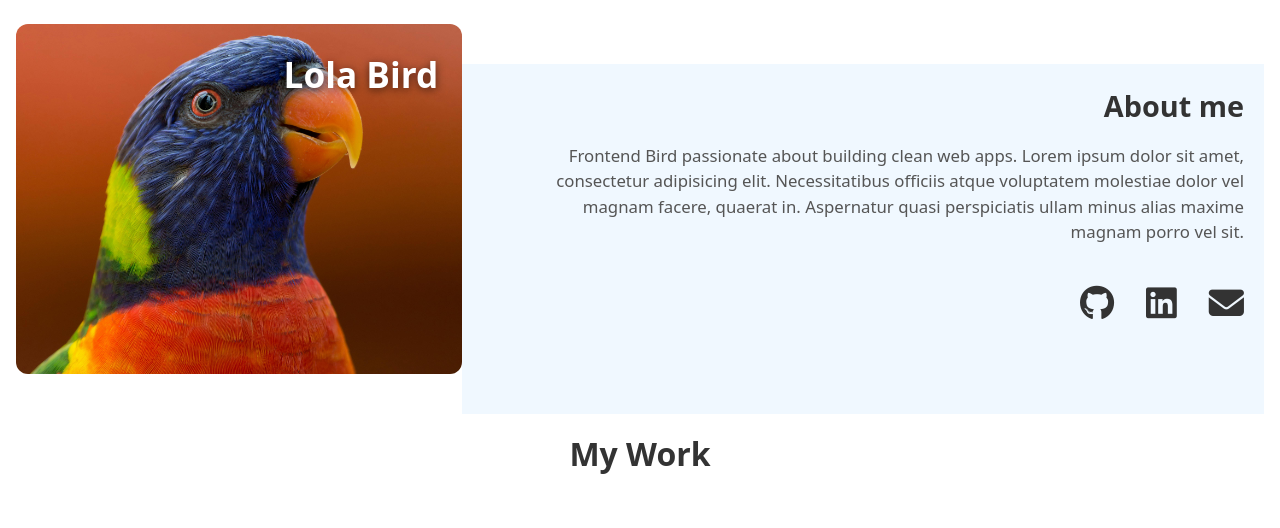
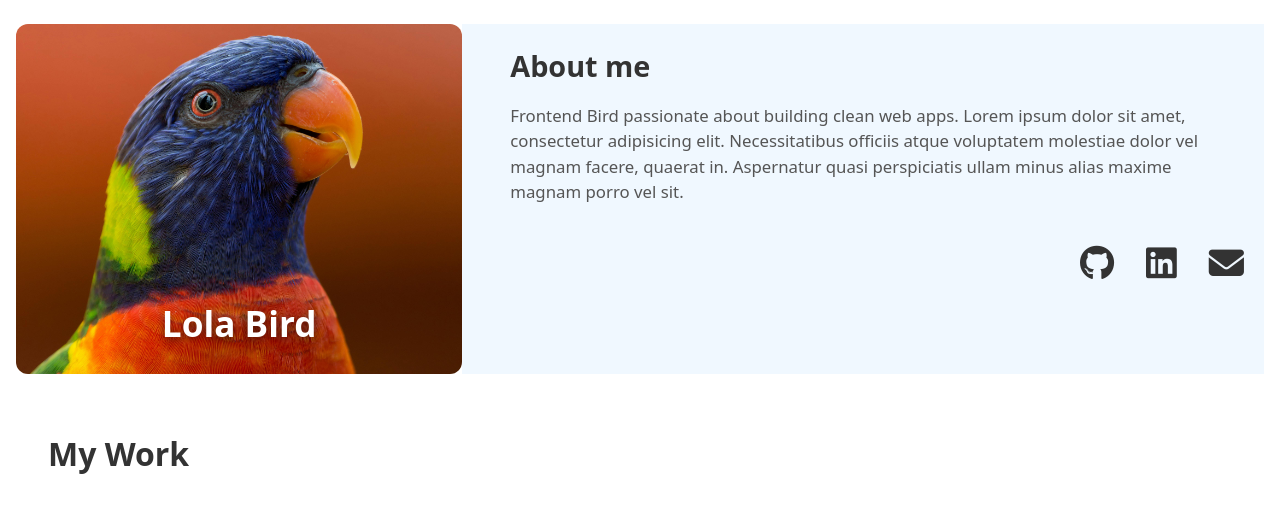
Before and after one commit to MarijaAvramovic/homepage, a plain HTML site: page index.html in a window 1280 px wide. Shown: the top 528 px of the page. Drawn offline with Linux system fonts and the light colour scheme.

Commit message:
add desktop media query

```diff
--- a/styles.css
+++ b/styles.css
@@ -203,6 +203,11 @@ footer img {
 
 
 @media (min-width: 768px) {
+
+    .projects h2 {
+  text-align: left;
+  margin-left: 2rem;
+    }
     .hero{
         flex-direction: row;
         gap: 0;
@@ -210,20 +215,23 @@ footer img {
   .hero-img {
         align-items: start;
     justify-content: right;
+
     transition:
     transform 0.35s cubic-bezier(0.34, 1.56, 0.64, 1),  /* nice overshoot/bounce */
     box-shadow 0.35s ease;
   }
     .hero-img:hover{
-   transform: translateY(40px)
+   transform: translateY(30px) ;
+
   }
 
     .about-me {
         background-color: aliceblue;
         padding: 20px;
- transform: translateY(40px);
+ transform: translateY(40px)  translateX(-30px);
  text-align: right;
  padding-left: 3rem;
+  z-index: -1;
        }
  .icons {
   justify-content: right;
@@ -233,7 +241,7 @@ footer img {
 .project-grid{
 
  grid-template-columns: repeat(2, 1fr);
-    gap: 2rem;                               /* bigger gap looks better */
+    gap: 2rem;
     padding: 2rem 1.5rem;
 }
  footer {
@@ -249,5 +257,28 @@ footer img {
 }
 
 @media (min-width: 1024px) {
-  /* desktop – 3 kolone, širi sadržaj */
+.project-grid{
+
+  grid-template-columns: repeat(3, 1fr);
+    gap: 2rem;
 }
+     .hero-img {
+    align-items: flex-end;
+    justify-content: center;
+
+    transition:
+    transform 0.35s cubic-bezier(0.34, 1.56, 0.64, 1),
+    box-shadow 0.35s ease;
+  }
+    .hero-img:hover{
+   transform: translateX(14px)
+  }
+   .about-me {
+        background-color: aliceblue;
+        box-shadow: inset;
+        padding: 20px;
+         transform: translateY(0px);
+ text-align: left;
+ padding-left: 3rem;
+       }
+}
```
Also changed, not shown: 1 other file.
